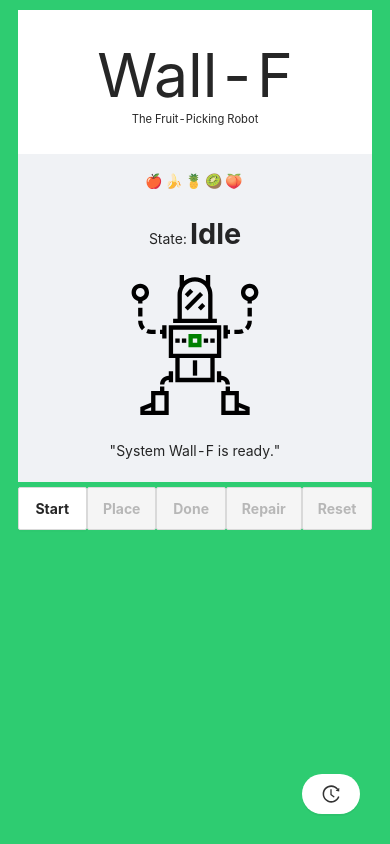
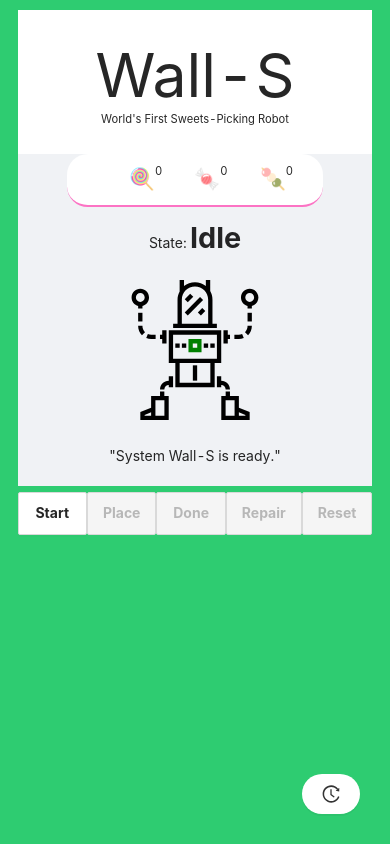
Before and after one commit to jordantjh/wall-f, a React (Create React App) app in the folder ui/: page / in a window 390 px wide. Built offline with nearby package versions, Linux system fonts and the light colour scheme.

Commit message:
working animation and renamed to wall s

```diff
--- a/ui/src/App.tsx
+++ b/ui/src/App.tsx
@@ -7,7 +7,8 @@ import * as constants from "./constants";
 import { Command, RobotState } from "./enums";
 import { ICommandRecord } from "./interfaces";
 import { Layout } from "antd";
-import { WallF } from "./assets/Wall-F";
+import { ScoreDisplay } from "./components/score-display";
+import { WallS } from "./assets/Wall-S";
 import { StateIndicator } from "./components/state-indicator";
 import { FloatButton } from "./components/float-button";
 import { CommandHistory } from "./components/command-history";
@@ -15,12 +16,19 @@ import { SystemMessage } from "./components/system-message";
 import { InputPanel } from "./components/input-panel";
 
 function App() {
-  const [systemMessage, setSystemMessage] = React.useState("System Wall-F is ready.");
+  const [systemMessage, setSystemMessage] = React.useState("System Wall-S is ready.");
   const [robotState, setRobotState] = React.useState(RobotState.Idle);
   const [drawerVisible, setDrawerVisible] = React.useState(false);
   const [failedTimes, setFailedTimes] = React.useState(0);
   const [robotIsLoading, setRobotIsLoading] = React.useState(false);
   const [commandHistory, setCommandHistory] = React.useState([] as ICommandRecord[]);
+
+  /**
+   * extra features just for fun
+   */
+  const [lollipopCount, setLollipopCount] = React.useState(0);
+  const [candyCount, setCandyCount] = React.useState(0);
+  const [dangoCount, setDangoCount] = React.useState(0);
 
   const showDrawer = () => {
     setDrawerVisible(true);
@@ -80,6 +88,22 @@ function App() {
           break;
         case "PICKING":
           setRobotState(RobotState.Picking);
+
+          /**
+           * extra features just for fun
+           */
+          const sweetsPick = Math.random();
+          if (sweetsPick <= 0.333) {
+            setLollipopCount(lollipopCount + 1);
+            endingSystemMessage = "Wall-S picked up a lollipop!";
+          } else if (sweetsPick <= 0.667) {
+            setCandyCount(candyCount + 1);
+            endingSystemMessage = "Wall-S picked up a candy!";
+          } else {
+            setDangoCount(dangoCount + 1);
+            endingSystemMessage = "Wall-S picked up a dango!";
+          }
+
           break;
         case "PLACING":
           setRobotState(RobotState.Placing);
@@ -107,7 +131,7 @@ function App() {
 
       // handle 503: auto retry
       else if (status === 503) {
-        endingSystemMessage = "Wall-F did not respond. Retrying...";
+        endingSystemMessage = "Wall-S did not respond. Retrying...";
         shouldRetryCommand = true;
       }
 
@@ -135,14 +159,19 @@ function App() {
     <>
       <Layout>
         <Header className="app-header">
-          <p>Wall-F</p>
-          <small>The Fruit-Picking Robot</small>
+          <p>Wall-S</p>
+          <small>World's First Sweets-Picking Robot</small>
         </Header>
         <Content className="app-content">
-          <div className="fruit-decorator-container">🍎🍌🍍🥝🍑</div>
+          {/* <div className="fruit-decorator-container">🍎🍌🍍🥝🍑</div> */}
+          <ScoreDisplay
+            candyCount={candyCount}
+            lollipopCount={lollipopCount}
+            dangoCount={dangoCount}
+          />
           <StateIndicator state={robotState} />
           <Spin spinning={robotIsLoading}>
-            <WallF state={robotState} />
+            <WallS state={robotState} />
           </Spin>
           <SystemMessage message={systemMessage} />
         </Content>
--- a/ui/src/assets/Wall-F.tsx
+++ b/ui/src/assets/Wall-S.tsx
@@ -1,11 +1,11 @@
 import React from "react";
 import { RobotState } from "../enums";
 
-interface IWallFProps {
+interface IWallSProps {
    state: RobotState;
 }
 
-export const WallF: React.FunctionComponent<IWallFProps> = ({
+export const WallS: React.FunctionComponent<IWallSProps> = ({
    state
 }) => {
    const getColor = () => {
--- /dev/null
+++ b/ui/src/components/score-display/index.ts
@@ -0,0 +1 @@
+export { ScoreDisplayRenderer as ScoreDisplay } from "./score-display-renderer";
--- /dev/null
+++ b/ui/src/components/score-display/score-display-renderer.css
@@ -0,0 +1,60 @@
+.score-display-container {
+  padding: 0.6rem 0;
+  display: flex;
+  font-size: 1.3rem;
+  background-color: #fff;
+  border-radius: 1.3rem;
+  /* border-bottom: 2px solid #2ecc71; */
+  border-bottom: 2px solid #fc73c4;
+  width: 20rem;
+  justify-content: center;
+}
+
+@media only screen and (max-width: 448px) {
+  .score-display-container {
+    width: 16rem;
+  }
+}
+
+.score-display-container > div {
+  margin-left: 2rem;
+  /* left: -8rem; */
+}
+
+.sweets-and-count {
+  display: flex;
+}
+
+.sweets-count {
+  font-size: 0.7rem;
+}
+
+@keyframes updown {
+  12% {
+    transform: translateY(-47%);
+  }
+
+  25% {
+    transform: translateY(0);
+  }
+
+  40% {
+    transform: translateY(-30%);
+  }
+
+  60% {
+    transform: translateY(0);
+  }
+
+  75% {
+    transform: translateY(-20%);
+  }
+
+  100% {
+    transform: translateY(0);
+  }
+}
+
+.updown-anim {
+  animation: updown 1.5s ease-out;
+}
--- /dev/null
+++ b/ui/src/components/score-display/score-display-renderer.tsx
@@ -0,0 +1,60 @@
+import React from "react";
+import "./score-display-renderer.css";
+
+// constant CSS class names
+const COUNT_WITH_ANIM = "sweets-count updown-anim";
+
+interface IScoreDisplayRendererProps {
+  lollipopCount: number;
+  candyCount: number;
+  dangoCount: number;
+}
+
+export const ScoreDisplayRenderer: React.FunctionComponent<IScoreDisplayRendererProps> = React.memo(({
+  lollipopCount, candyCount, dangoCount
+}) => {
+  const [lollipopClassName, setLollipopClassName] = React.useState("COUNT_WITH_ANIM");
+  const [candyClassName, setCandyClassName] = React.useState("COUNT_WITH_ANIM");
+  const [dangoClassName, setDangoClassName] = React.useState("COUNT_WITH_ANIM");
+
+  // counter refs
+  const prevLollipopCountRef = React.useRef<number>();
+  const prevCandyCountRef = React.useRef<number>();
+  const prevDangoCountRef = React.useRef<number>();
+
+  const lollipopUpdated = prevLollipopCountRef.current !== lollipopCount;
+  const candyUpdated = prevCandyCountRef.current !== candyCount;
+  const dangoUpdated = prevDangoCountRef.current !== dangoCount;
+
+  React.useEffect(() => {
+    prevLollipopCountRef.current = lollipopCount;
+    prevCandyCountRef.current = candyCount;
+    prevDangoCountRef.current = dangoCount;
+  });
+
+  // update refs and force css rerenders
+  if (lollipopUpdated) {
+    prevLollipopCountRef.current = lollipopCount;
+    setLollipopClassName(COUNT_WITH_ANIM);
+  } else if (candyUpdated) {
+    prevCandyCountRef.current = candyCount;
+    setCandyClassName(COUNT_WITH_ANIM);
+  } else if (dangoUpdated) {
+    prevDangoCountRef.current = dangoCount;
+    setDangoClassName(COUNT_WITH_ANIM);
+  }
+
+  return (
+    <div className="score-display-container">
+      <div className="sweets-and-count">
+        🍭 <div key={`l${lollipopCount}`} className={lollipopClassName}>{lollipopCount}</div>
+      </div>
+      <div className="sweets-and-count">
+        🍬 <div key={`c${candyCount}`} className={candyClassName}>{candyCount}</div>
+      </div>
+      <div className="sweets-and-count">
+        🍡 <div key={`d${dangoCount}`} className={dangoClassName}>{dangoCount}</div>
+      </div>
+    </div>
+  )
+});
--- a/ui/src/components/state-indicator/state-indicator-renderer.tsx
+++ b/ui/src/components/state-indicator/state-indicator-renderer.tsx
@@ -9,7 +9,7 @@ export const StateIndicatorRenderer: React.FunctionComponent<IStateIndicatorRend
   state
 }) => {
   return (
-    <div style={{ padding: "1.2rem 0" }}>
+    <div style={{ padding: "0.5rem 0 1.2rem 0" }}>
       <span>State:</span>
       <span style={{ fontWeight: "bold", marginLeft: "0.2rem", fontSize: "1.8rem" }}>
         {state}
```
Also changed, not shown: 1 other file (tests, documents, lock files or other folders).
